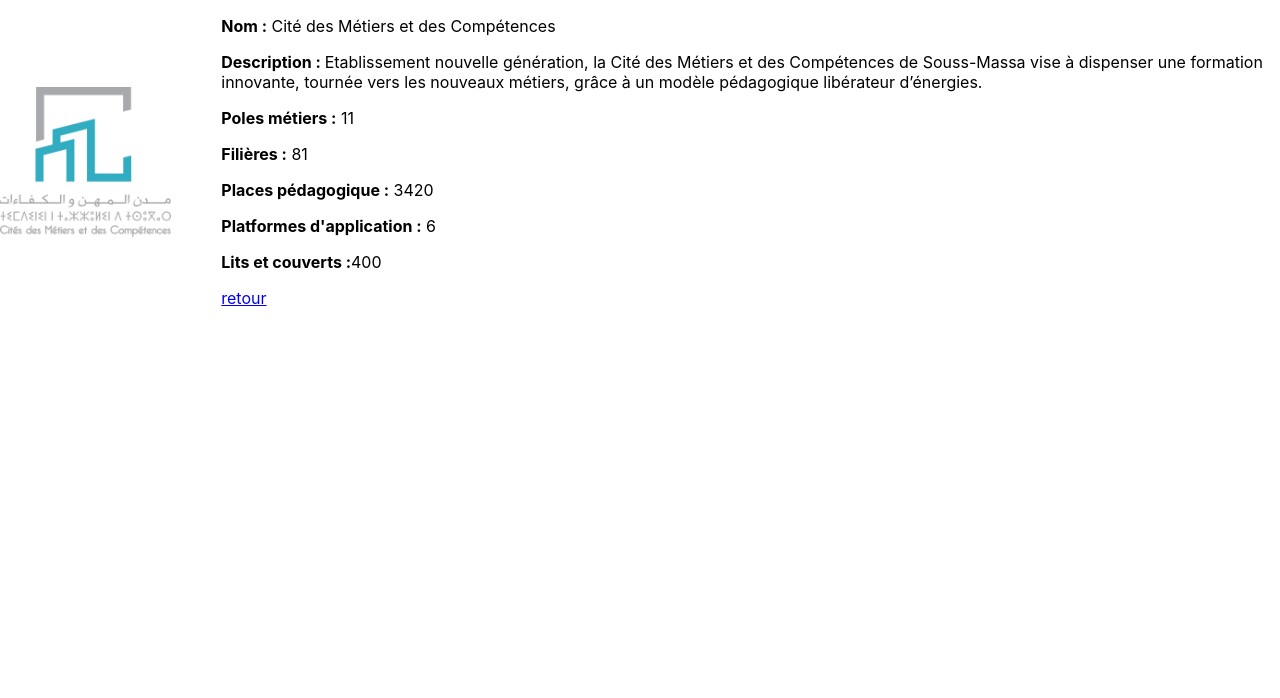
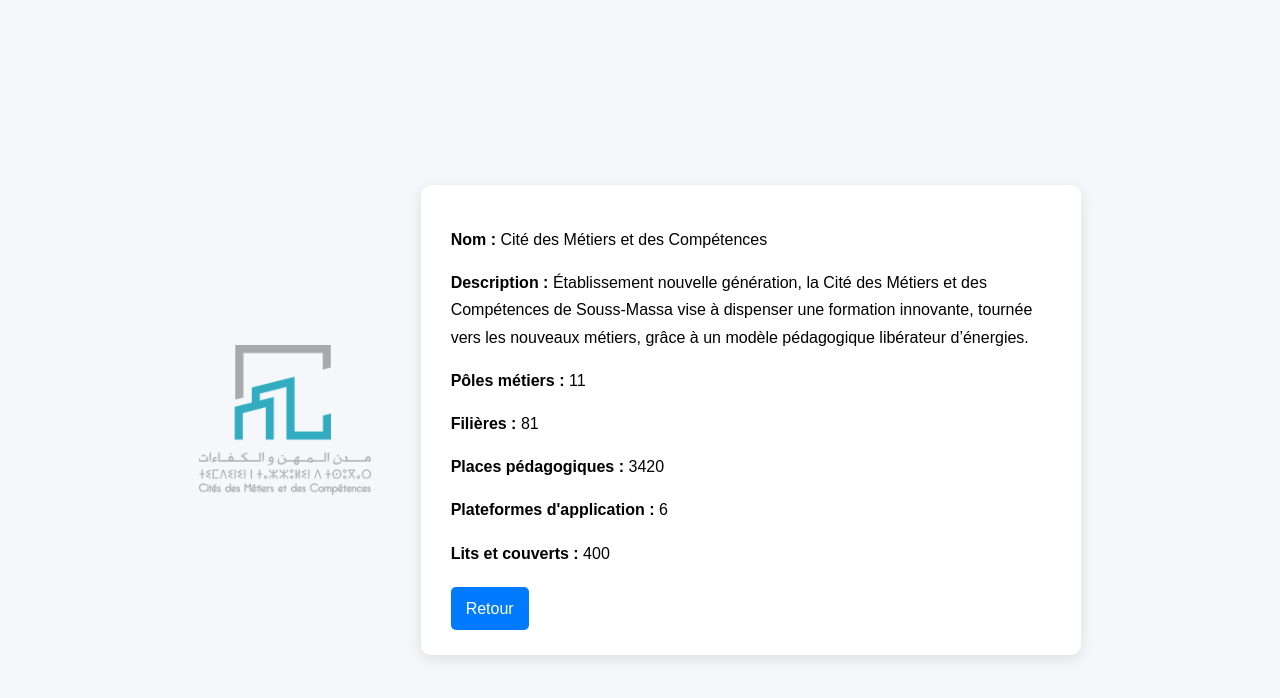
Before and after one commit to fstack567-stack/Projet-react, a React (Create React App) app: page /details in a window 1280 px wide. Shown: the top 698 px of the page. Built offline with nearby package versions, Linux system fonts and the light colour scheme.

Commit message:
composant de Asma

```diff
--- a/src/App.js
+++ b/src/App.js
@@ -3,6 +3,7 @@
 import { BrowserRouter,Routes,Route } from 'react-router-dom';
 import Container from './container';
 import Details from './details';
+import Asma from './components/asma';
 
 function App() {
   return (
@@ -10,7 +11,7 @@
       <Routes>
         <Route path='/' element={<Container/>}/>
         <Route path='/details'  element={<Details/>}/>
-
+        <Route path='/stagiaires/1' element={<Asma/>} />
       </Routes>
     </BrowserRouter>
   );
--- /dev/null
+++ b/src/components/asma.js
@@ -0,0 +1,20 @@
+import { Link } from "react-router-dom";
+import "../styles/asma.css";
+
+export default function Asma() {
+  return (
+    <div className="container">
+      <img src="/images/asma.jpg" alt="Asma" className="profile-img" />
+
+      <div className="card">
+        <p><b>Nom :</b> Ajermoune</p>
+        <p><b>Prénom :</b> Asma</p>
+        <p><b>Date de naissance :</b> 05/03/2004</p>
+        <p><b>Email :</b> ajermouneasma@gmail.com</p>
+        <p><b>Adresse :</b> Agadir, Maroc</p>
+
+        <Link to="/" className="btn-retour">Retour</Link>
+      </div>
+    </div>
+  );
+}
--- a/src/container.js
+++ b/src/container.js
@@ -1,30 +1,49 @@
-import { Link } from "react-router-dom"
+import { Link } from "react-router-dom";
+
 
 const users = [
-    {id :1, nom : "Ajermoune" , prenom : "Asma"},
-]
-export default function Container(){
-    return(
-        <div>
-            <h1>CMC AGADIR</h1>
-            <p><Link to="/details">Plus de details</Link></p>
-            <h4>Tableau des stagiares FullStack</h4>
-            <table border={1}>
+  { id: 1, nom: "Ajermoune", prenom: "Asma" },
+];
+
+export default function Container() {
+  return (
+    <div className="container-page">
+      <h1 className="title">CMC AGADIR</h1>
+
+      <p>
+        <Link to="/details" className="details-link">
+          Plus de détails
+        </Link>
+      </p>
+
+      <h4 className="subtitle">Tableau des stagiaires FullStack</h4>
+
+      <table className="stagiaires-table">
         <thead>
+          <tr>
             <th>Nom</th>
-                    <th>Prenom</th>
-                    <th>infos</th>
+            <th>Prénom</th>
+            <th>Infos</th>
+          </tr>
         </thead>
+
         <tbody>
-                    {users.map(elem=>(
-                        <tr>
+          {users.map((elem) => (
+            <tr key={elem.id}>
               <td>{elem.nom}</td>
               <td>{elem.prenom}</td>
-                            <td><Link to={`stagiares/${elem.id}`}>Link</Link></td>
+              <td>
+                <Link
+                  to={`/stagiaires/${elem.id}`}
+                  className="info-link"
+                >
+                  Voir
+                </Link>
+              </td>
             </tr>
           ))}
         </tbody>
       </table>
     </div>
-    )
+  );
 }
--- a/src/details.js
+++ b/src/details.js
@@ -1,21 +1,29 @@
 import { Link } from "react-router-dom";
 
-export default function Details(){
-    return(
 
-        <div style={{display:"flex" , gap:"50px", justifyContent:"center", alignItems:"center"}}>
-            <img src="logoCmc.png" height={150}/>
-            <div>
-                <p><b>Nom :</b> Cité des Métiers et des Compétences</p>
-                <p><b>Description : </b>Etablissement nouvelle génération, la Cité des Métiers et des Compétences de Souss-Massa vise à dispenser une formation innovante,
-                tournée vers les nouveaux métiers, grâce à un modèle pédagogique libérateur d’énergies.</p>
-                <p><b>Poles métiers :</b> 11</p>
-                <p><b>Filières :</b> 81</p>
-                <p><b>Places pédagogique :</b> 3420</p>
-                <p><b>Platformes d'application :</b> 6</p>
-                <p><b>Lits et couverts :</b>400</p>
-                <p><Link to='/'>retour</Link></p>
-            </div>
-        </div>
-    )
+export default function Details() {
+  return (
+    <div className="details-container">
+      <img src="logoCmc.png" alt="CMC Logo" className="details-logo" />
+
+      <div className="details-card">
+        <p><b>Nom :</b> Cité des Métiers et des Compétences</p>
+
+        <p>
+          <b>Description :</b> Établissement nouvelle génération, la Cité des
+          Métiers et des Compétences de Souss-Massa vise à dispenser une
+          formation innovante, tournée vers les nouveaux métiers, grâce à un
+          modèle pédagogique libérateur d’énergies.
+        </p>
+
+        <p><b>Pôles métiers :</b> 11</p>
+        <p><b>Filières :</b> 81</p>
+        <p><b>Places pédagogiques :</b> 3420</p>
+        <p><b>Plateformes d'application :</b> 6</p>
+        <p><b>Lits et couverts :</b> 400</p>
+
+        <Link to="/" className="btn-retour">Retour</Link>
+      </div>
+    </div>
+  );
 }
--- a/src/index.css
+++ b/src/index.css
@@ -11,3 +11,105 @@
   font-family: source-code-pro, Menlo, Monaco, Consolas, 'Courier New',
     monospace;
 }
+
+.container-page {
+  max-width: 900px;
+  margin: 40px auto;
+  padding: 20px;
+  font-family: Arial, sans-serif;
+}
+
+.title {
+  text-align: center;
+  color: #1e293b;
+}
+
+.subtitle {
+  margin-top: 30px;
+  margin-bottom: 15px;
+  color: #334155;
+}
+
+.details-link {
+  text-decoration: none;
+  color: #2563eb;
+  font-weight: bold;
+}
+
+.details-link:hover {
+  text-decoration: underline;
+}
+
+.stagiaires-table {
+  width: 100%;
+  border-collapse: collapse;
+}
+
+.stagiaires-table th,
+.stagiaires-table td {
+  border: 1px solid #cbd5e1;
+  padding: 10px;
+  text-align: center;
+}
+
+.stagiaires-table th {
+  background-color: #f1f5f9;
+}
+
+.stagiaires-table tr:nth-child(even) {
+  background-color: #f8fafc;
+}
+
+.info-link {
+  text-decoration: none;
+  background-color: #0ea5e9;
+  color: white;
+  padding: 5px 10px;
+  border-radius: 5px;
+}
+
+.info-link:hover {
+  background-color: #0284c7;
+}
+
+.details-container {
+  display: flex;
+  justify-content: center;
+  align-items: center;
+  gap: 50px;
+  min-height: 100vh;
+  background-color: #f5f7fa;
+  font-family: Arial, sans-serif;
+  padding: 20px;
+}
+
+.details-logo {
+  height: 150px;
+}
+
+.details-card {
+  background-color: white;
+  padding: 25px 30px;
+  border-radius: 10px;
+  box-shadow: 0 4px 15px rgba(0, 0, 0, 0.1);
+  max-width: 600px;
+  line-height: 1.7;
+}
+
+.details-card p {
+  margin-bottom: 10px;
+}
+
+.btn-retour {
+  display: inline-block;
+  margin-top: 15px;
+  text-decoration: none;
+  background-color: #2563eb;
+  color: white;
+  padding: 8px 16px;
+  border-radius: 5px;
+}
+
+.btn-retour:hover {
+  background-color: #1e40af;
+}
--- /dev/null
+++ b/src/styles/asma.css
@@ -0,0 +1,39 @@
+.container {
+  display: flex;
+  justify-content: center;
+  align-items: center;
+  gap: 50px;
+  min-height: 100vh;
+  background-color: #f5f7fa;
+  font-family: Arial, sans-serif;
+}
+
+.profile-img {
+  width: 130px;
+  height: 130px;
+  border-radius: 50%;
+  object-fit: cover;
+  box-shadow: 0 4px 10px rgba(0, 0, 0, 0.2);
+}
+
+.card {
+  background-color: #ffffff;
+  padding: 20px 30px;
+  border-radius: 10px;
+  box-shadow: 0 4px 15px rgba(0, 0, 0, 0.1);
+  line-height: 1.8;
+}
+
+.btn-retour {
+  display: inline-block;
+  margin-top: 10px;
+  text-decoration: none;
+  color: white;
+  background-color: #007bff;
+  padding: 8px 15px;
+  border-radius: 5px;
+}
+
+.btn-retour:hover {
+  background-color: #0056b3;
+}
```
Also changed, not shown: public/images/asma.jpg (added), 1 other file (tests, documents, lock files or other folders). Lines whose indentation alone changed are shown as unchanged.
